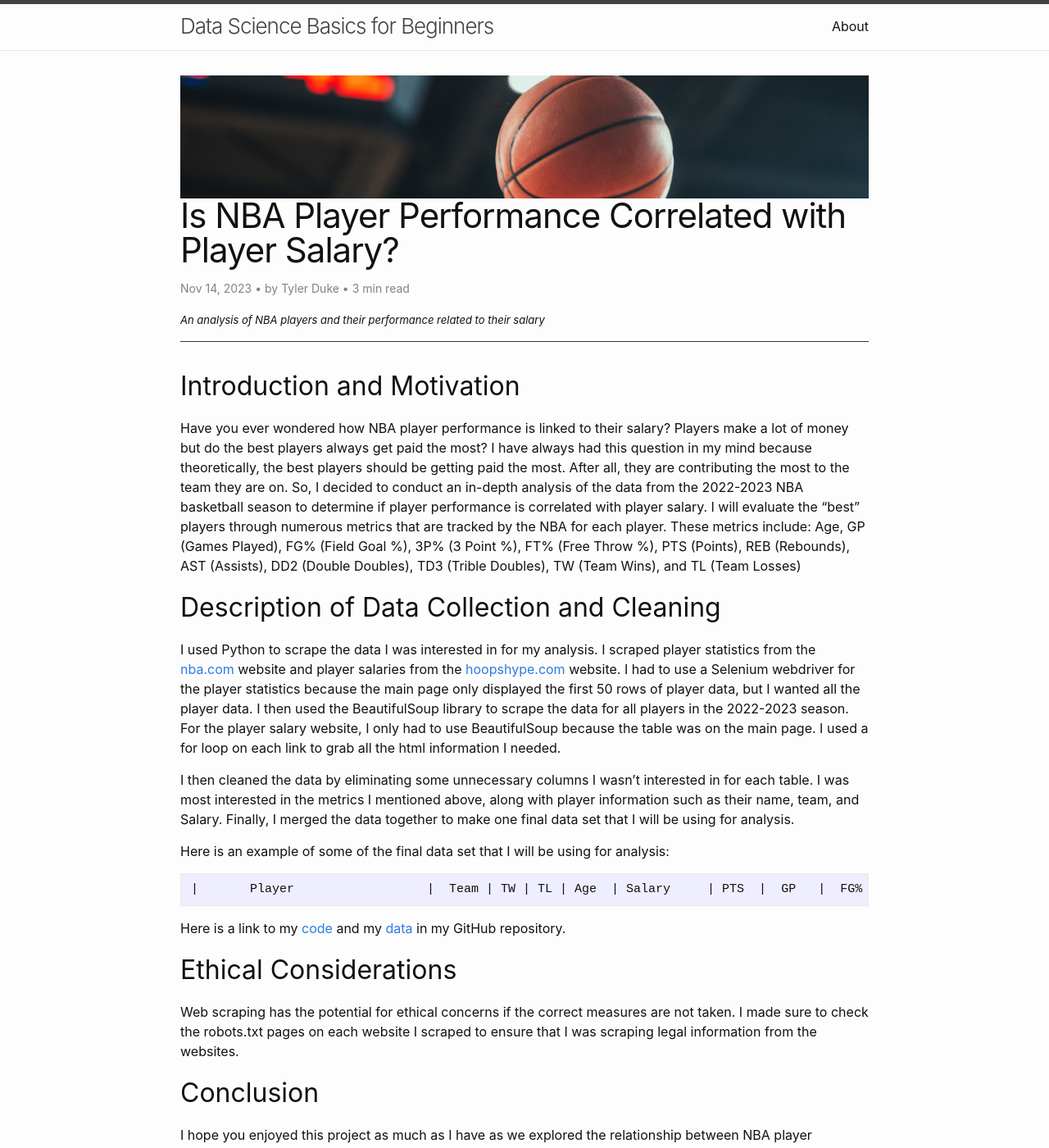
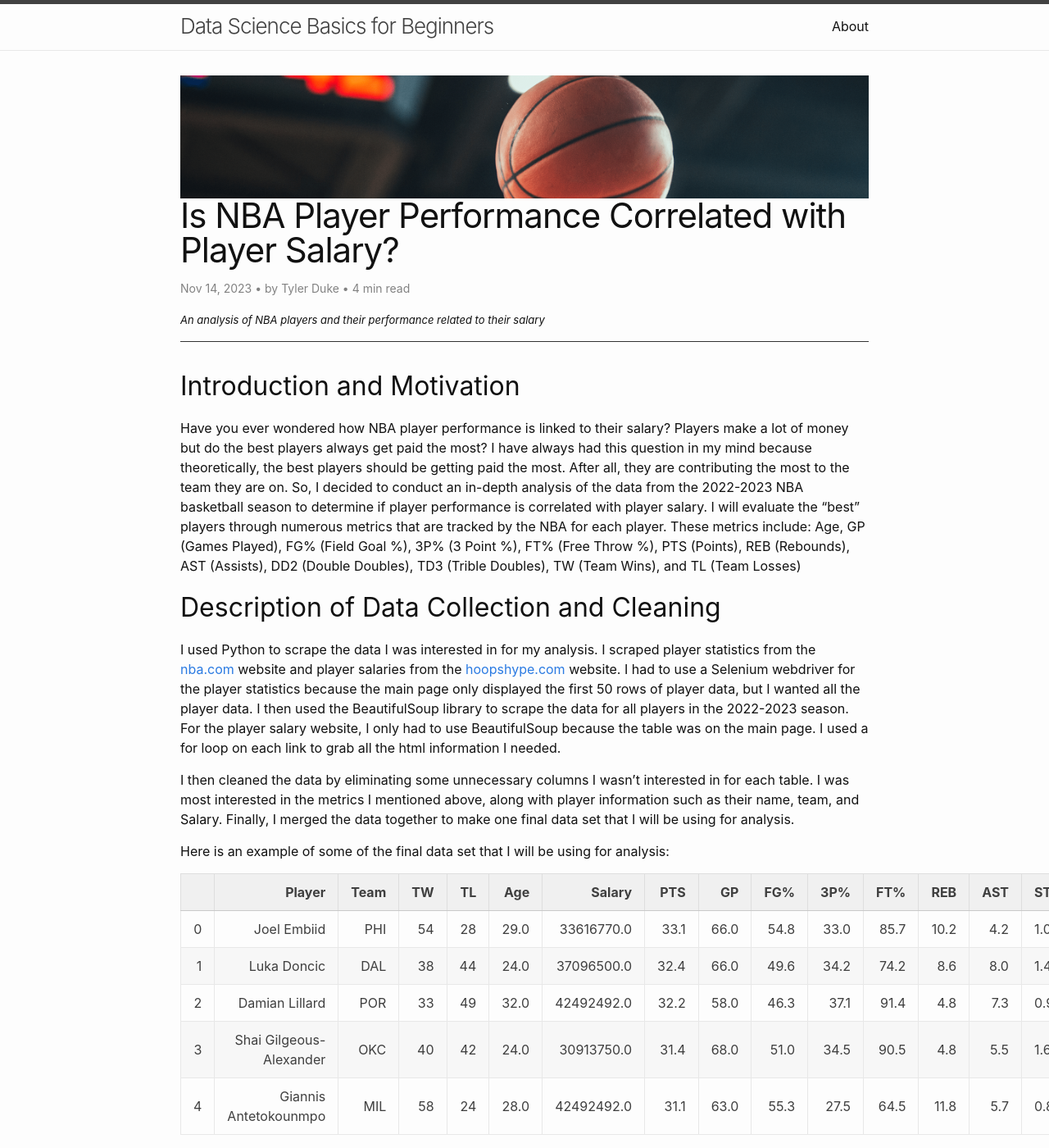
Before and after one commit to tylerduke11/my-blog, a Jekyll site: the page built from _posts/2023-11-14-semester-project.md, in a window 1280 px wide and 1400 px high. Shown: the whole window at 82% size. Built offline with Jekyll 4.4.1, drawn with Linux system fonts in a browser that asks for light colours; comment, search, counter and statistics services are not loaded.

Commit message:
Update 2023-11-14-semester-project.md

```diff
--- a/_posts/2023-11-14-semester-project.md
+++ b/_posts/2023-11-14-semester-project.md
@@ -18,13 +18,13 @@ I then cleaned the data by eliminating some unnecessary columns I wasn't interes
 
 Here is an example of some of the final data set that I will be using for analysis:
 
-    | 	Player	                |  Team	| TW | TL | Age  | Salary     | PTS  |	GP   |	FG%  |	3P%  |	FT%  |	REB  |	AST | STL | BLK |  DD2  | TD3 |
-------------------------------------------------------------------------------------------------------------------------------------------------------|
-0   |	Joel Embiid	            |  PHI	| 54 | 28 | 29.0 | 33616770.0 | 33.1 |	66.0 |	54.8 |	33.0 |	85.7 |	10.2 |	4.2 | 1.0 | 1.7	|  39.0 | 1.0 |
-1   |	Luka Doncic	            |  DAL	| 38 | 44 | 24.0 | 37096500.0 | 32.4 |	66.0 |	49.6 |	34.2 |	74.2 |	8.6  |	8.0 | 1.4 | 0.5	|  36.0 | 10.0|
-2   |	Damian Lillard	        |  POR	| 33 | 49 | 32.0 | 42492492.0 | 32.2 |	58.0 |	46.3 |	37.1 |	91.4 |	4.8  |	7.3 | 0.9 | 0.3	|  16.0 | 2.0 |
-3   |	Shai Gilgeous-Alexander |  OKC	| 40 | 42 | 24.0 | 30913750.0 | 31.4 |	68.0 |	51.0 |	34.5 |	90.5 |	4.8  |	5.5 | 1.6 | 1.0	|  3.0  | 0.0 |
-4   |	Giannis Antetokounmpo   |  MIL	| 58 | 24 | 28.0 | 42492492.0 | 31.1 |	63.0 |	55.3 |	27.5 |	64.5 |	11.8 |	5.7 | 0.8 | 0.8	|  46.0 | 6.0 |
+|    | 	Player	                |  Team	| TW | TL | Age  | Salary     | PTS  |	GP   |	FG%  |	3P%  |	FT%  |	REB  |	AST | STL | BLK |  DD2  | TD3 |
+|---:|-------------------------:|------:|---:|---:|-----:|-----------:|-----:|------:|------:|------:|------:|------:|-----:|-----|-----|-------|-----|
+|0   |	Joel Embiid	            |  PHI	| 54 | 28 | 29.0 | 33616770.0 | 33.1 |	66.0 |	54.8 |	33.0 |	85.7 |	10.2 |	4.2 | 1.0 | 1.7	|  39.0 | 1.0 |
+|1   |	Luka Doncic	            |  DAL	| 38 | 44 | 24.0 | 37096500.0 | 32.4 |	66.0 |	49.6 |	34.2 |	74.2 |	8.6  |	8.0 | 1.4 | 0.5	|  36.0 | 10.0|
+|2   |	Damian Lillard	        |  POR	| 33 | 49 | 32.0 | 42492492.0 | 32.2 |	58.0 |	46.3 |	37.1 |	91.4 |	4.8  |	7.3 | 0.9 | 0.3	|  16.0 | 2.0 |
+|3   |	Shai Gilgeous-Alexander |  OKC	| 40 | 42 | 24.0 | 30913750.0 | 31.4 |	68.0 |	51.0 |	34.5 |	90.5 |	4.8  |	5.5 | 1.6 | 1.0	|  3.0  | 0.0 |
+|4   |	Giannis Antetokounmpo   |  MIL	| 58 | 24 | 28.0 | 42492492.0 | 31.1 |	63.0 |	55.3 |	27.5 |	64.5 |	11.8 |	5.7 | 0.8 | 0.8	|  46.0 | 6.0 |
 
 
 Here is a link to my [code](https://github.com/tylerduke11/Semester-Project-386/blob/main/basketball.py) and my [data](https://github.com/tylerduke11/Semester-Project-386/blob/main/nba_data.csv) in my GitHub repository.
```
